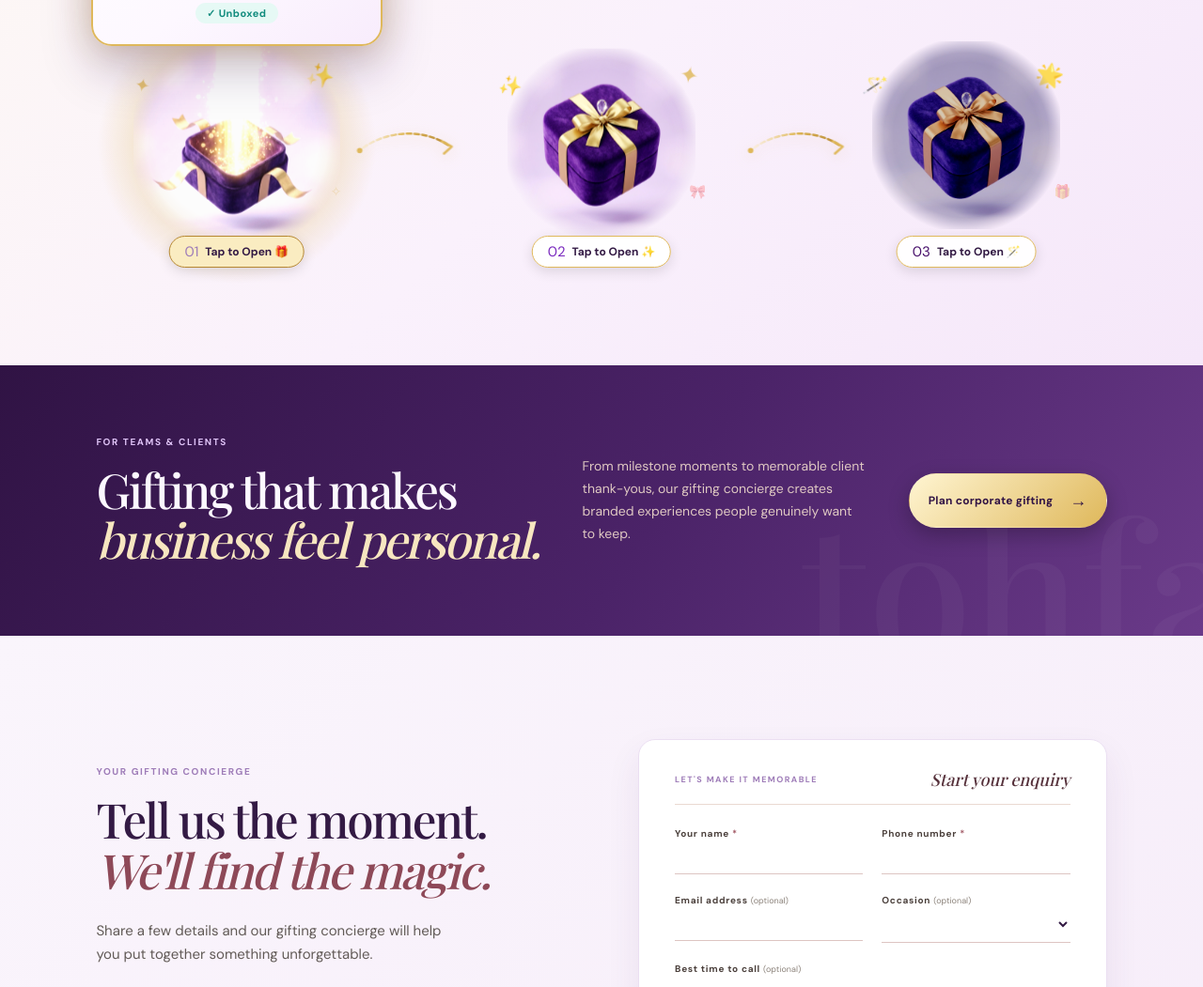
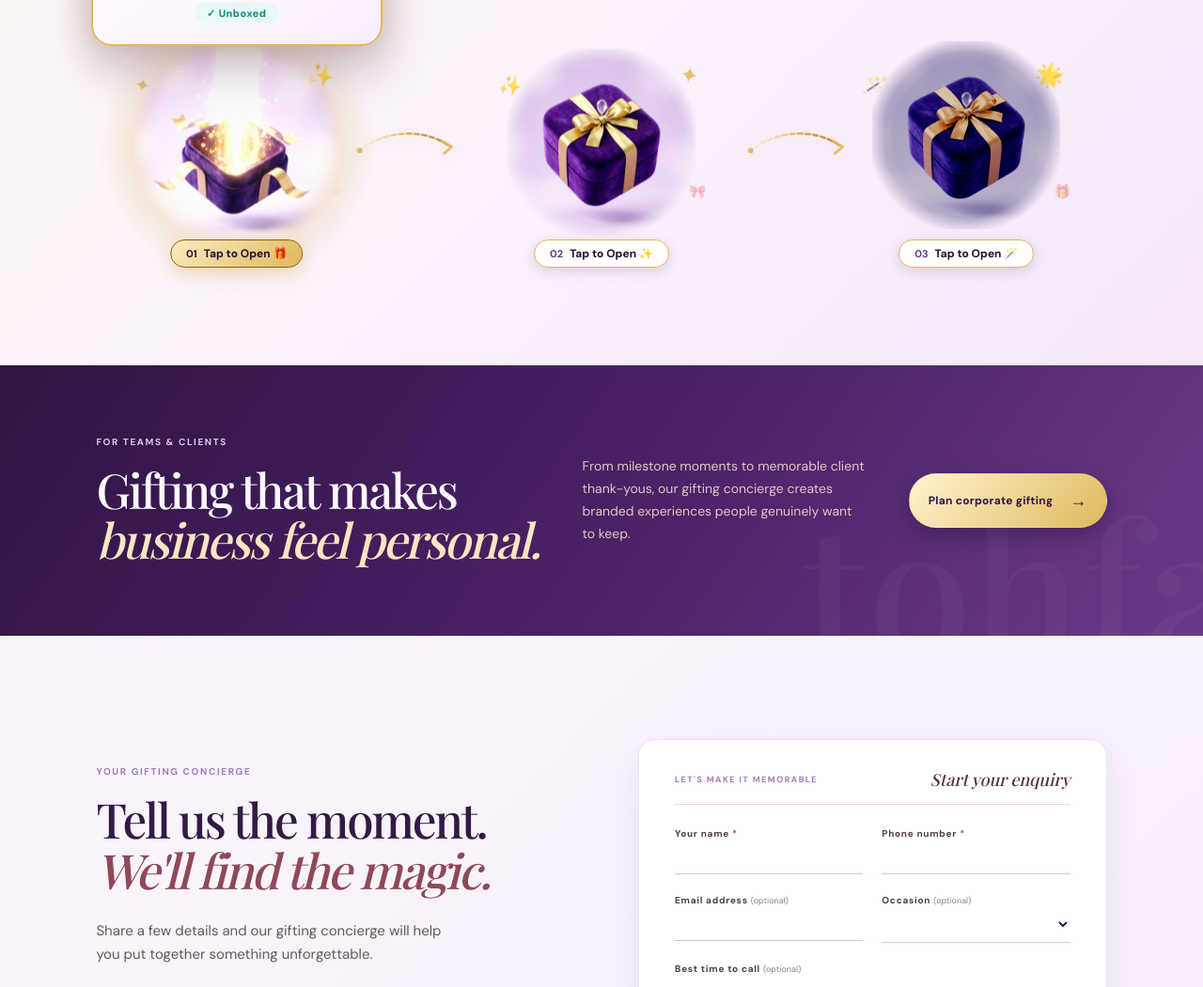
Before and after one commit to tohfapvt-art/tohfa9, a website: page index.html in a window 1280 px wide. Shown: the part 4597-5648 px from the top of the page at 94% size. Drawn offline with nearby package versions, Linux system fonts and the light colour scheme; a web font is replaced by a local one.

Commit message:
Fix Night Mode contrast for unboxing action pills: Luminous champagne gold numbers, crisp white labels, and deep obsidian text when opened

```diff
--- a/outputs/unboxing-process.css
+++ b/outputs/unboxing-process.css
@@ -374,7 +374,7 @@
   bottom: -6px;
   left: 50%;
   transform: translateX(-50%);
-  background: rgba(255, 255, 255, 0.95);
+  background: #ffffff;
   border: 1.5px solid #dfb85b;
   border-radius: 99px;
   padding: 6px 16px;
@@ -383,24 +383,35 @@
   gap: 7px;
   z-index: 10;
   white-space: nowrap;
-  box-shadow: 0 4px 14px rgba(0, 0, 0, 0.12);
+  box-shadow: 0 4px 14px rgba(51, 14, 73, 0.14);
   transition: all 0.3s ease;
 }
 
-.unbox-box-1 .box-action-pill .tag-num { color: #9e7cb8; }
-.unbox-box-2 .box-action-pill .tag-num { color: #7b2cbf; }
-.unbox-box-3 .box-action-pill .tag-num { color: #4a126d; }
+.box-action-pill .tag-num {
+  font-family: 'DM Sans', sans-serif;
+  font-size: 11px;
+  font-weight: 900;
+  color: #6b3594;
+}
 
 .box-action-pill .tag-label {
   font-family: 'DM Sans', sans-serif;
   font-size: 12px;
   font-weight: 700;
-  color: #331a44;
+  color: #240e33;
 }
 
+/* Open State: Luminous Gold Badge with Deep Violet High-Contrast Text */
 .unbox-box-wrap.is-open .box-action-pill {
-  background: #faecc1;
-  border-color: #b68732;
+  background: linear-gradient(135deg, #faecc1 0%, #dfb85b 100%) !important;
+  border-color: #8c6218 !important;
+  box-shadow: 0 6px 20px rgba(223, 184, 91, 0.45) !important;
+}
+
+.unbox-box-wrap.is-open .box-action-pill .tag-num,
+.unbox-box-wrap.is-open .box-action-pill .tag-label {
+  color: #240e33 !important;
+  font-weight: 800 !important;
 }
 
 /* Ambient Dust Sparkles */
@@ -433,7 +444,7 @@
 }
 
 /* ==========================================================================
-   4. DARK MODE SUPPORT
+   4. DARK MODE SUPPORT (CRYSTAL CLEAR CONTRAST)
    ========================================================================== */
 
 [data-theme="dark"] .process {
@@ -457,11 +468,36 @@
 
 [data-theme="dark"] .box-scroll-card h3 { color: #ffffff; }
 [data-theme="dark"] .box-scroll-card p { color: #dcd0e5; }
+
+/* Dark Mode Closed Pill */
 [data-theme="dark"] .box-action-pill {
-  background: #1e092b;
+  background: #230b35;
   border-color: #dfb85b;
+  box-shadow: 0 4px 16px rgba(0, 0, 0, 0.4), 0 0 12px rgba(223, 184, 91, 0.2);
 }
-[data-theme="dark"] .box-action-pill .tag-label { color: #faecc1; }
+
+[data-theme="dark"] .box-action-pill .tag-num {
+  color: #faecc1 !important;
+  font-weight: 800;
+}
+
+[data-theme="dark"] .box-action-pill .tag-label {
+  color: #ffffff !important;
+  font-weight: 700;
+}
+
+/* Dark Mode Open Pill */
+[data-theme="dark"] .unbox-box-wrap.is-open .box-action-pill {
+  background: linear-gradient(135deg, #faecc1 0%, #dfb85b 100%) !important;
+  border-color: #8c6218 !important;
+}
+
+[data-theme="dark"] .unbox-box-wrap.is-open .box-action-pill .tag-num,
+[data-theme="dark"] .unbox-box-wrap.is-open .box-action-pill .tag-label {
+  color: #240e33 !important;
+  font-weight: 900 !important;
+}
+
 [data-theme="dark"] .scroll-status {
   background: #0f3d35;
   color: #57d87b;
--- a/unboxing-process.css
+++ b/unboxing-process.css
@@ -374,7 +374,7 @@
   bottom: -6px;
   left: 50%;
   transform: translateX(-50%);
-  background: rgba(255, 255, 255, 0.95);
+  background: #ffffff;
   border: 1.5px solid #dfb85b;
   border-radius: 99px;
   padding: 6px 16px;
@@ -383,24 +383,35 @@
   gap: 7px;
   z-index: 10;
   white-space: nowrap;
-  box-shadow: 0 4px 14px rgba(0, 0, 0, 0.12);
+  box-shadow: 0 4px 14px rgba(51, 14, 73, 0.14);
   transition: all 0.3s ease;
 }
 
-.unbox-box-1 .box-action-pill .tag-num { color: #9e7cb8; }
-.unbox-box-2 .box-action-pill .tag-num { color: #7b2cbf; }
-.unbox-box-3 .box-action-pill .tag-num { color: #4a126d; }
+.box-action-pill .tag-num {
+  font-family: 'DM Sans', sans-serif;
+  font-size: 11px;
+  font-weight: 900;
+  color: #6b3594;
+}
 
 .box-action-pill .tag-label {
   font-family: 'DM Sans', sans-serif;
   font-size: 12px;
   font-weight: 700;
-  color: #331a44;
+  color: #240e33;
 }
 
+/* Open State: Luminous Gold Badge with Deep Violet High-Contrast Text */
 .unbox-box-wrap.is-open .box-action-pill {
-  background: #faecc1;
-  border-color: #b68732;
+  background: linear-gradient(135deg, #faecc1 0%, #dfb85b 100%) !important;
+  border-color: #8c6218 !important;
+  box-shadow: 0 6px 20px rgba(223, 184, 91, 0.45) !important;
+}
+
+.unbox-box-wrap.is-open .box-action-pill .tag-num,
+.unbox-box-wrap.is-open .box-action-pill .tag-label {
+  color: #240e33 !important;
+  font-weight: 800 !important;
 }
 
 /* Ambient Dust Sparkles */
@@ -433,7 +444,7 @@
 }
 
 /* ==========================================================================
-   4. DARK MODE SUPPORT
+   4. DARK MODE SUPPORT (CRYSTAL CLEAR CONTRAST)
    ========================================================================== */
 
 [data-theme="dark"] .process {
@@ -457,11 +468,36 @@
 
 [data-theme="dark"] .box-scroll-card h3 { color: #ffffff; }
 [data-theme="dark"] .box-scroll-card p { color: #dcd0e5; }
+
+/* Dark Mode Closed Pill */
 [data-theme="dark"] .box-action-pill {
-  background: #1e092b;
+  background: #230b35;
   border-color: #dfb85b;
+  box-shadow: 0 4px 16px rgba(0, 0, 0, 0.4), 0 0 12px rgba(223, 184, 91, 0.2);
 }
-[data-theme="dark"] .box-action-pill .tag-label { color: #faecc1; }
+
+[data-theme="dark"] .box-action-pill .tag-num {
+  color: #faecc1 !important;
+  font-weight: 800;
+}
+
+[data-theme="dark"] .box-action-pill .tag-label {
+  color: #ffffff !important;
+  font-weight: 700;
+}
+
+/* Dark Mode Open Pill */
+[data-theme="dark"] .unbox-box-wrap.is-open .box-action-pill {
+  background: linear-gradient(135deg, #faecc1 0%, #dfb85b 100%) !important;
+  border-color: #8c6218 !important;
+}
+
+[data-theme="dark"] .unbox-box-wrap.is-open .box-action-pill .tag-num,
+[data-theme="dark"] .unbox-box-wrap.is-open .box-action-pill .tag-label {
+  color: #240e33 !important;
+  font-weight: 900 !important;
+}
+
 [data-theme="dark"] .scroll-status {
   background: #0f3d35;
   color: #57d87b;
```
